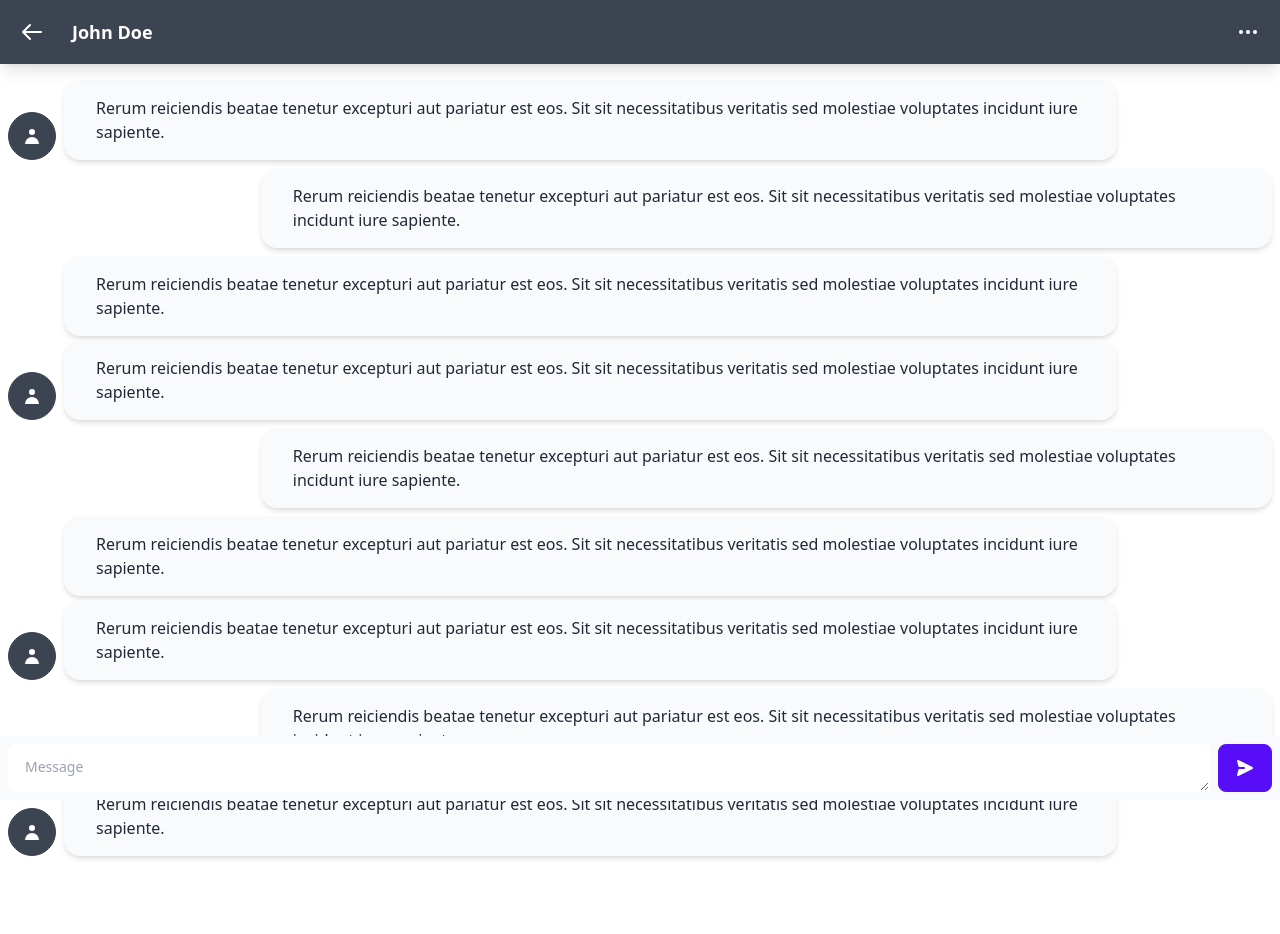
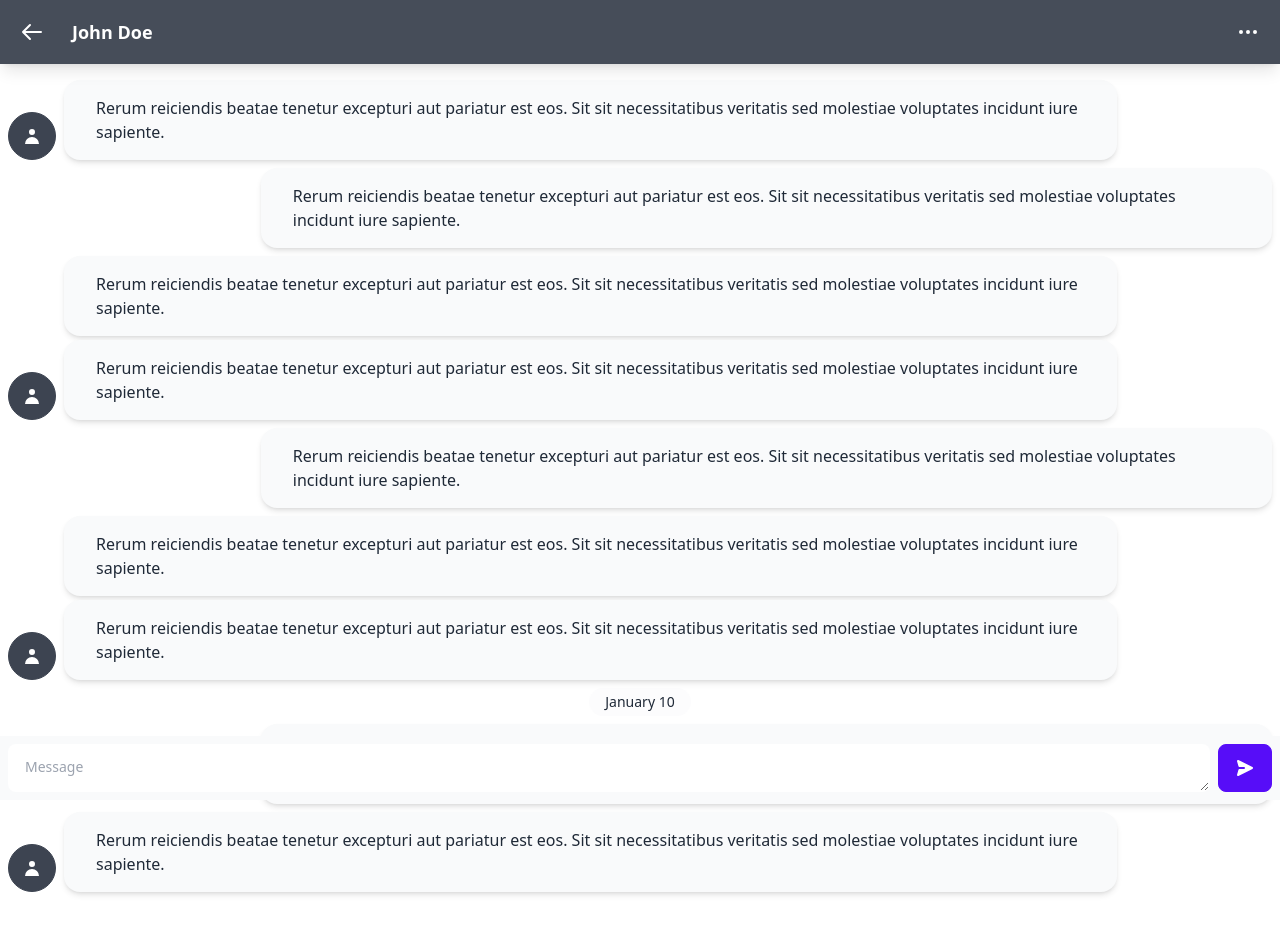
Before and after one commit to c3n7/antimony-frontend, a Vue app: page / in a window 1280 px wide. Shown: the top 934 px of the page. Built offline with nearby package versions, Linux system fonts and the light colour scheme.

Commit message:
Added date card widget

```diff
--- a/src/App.vue
+++ b/src/App.vue
@@ -17,6 +17,7 @@
         <SentMessage />
         <GroupedReceivedMessage />
         <ReceivedMessage />
+        <ChatDateCard />
         <SentMessage />
         <ReceivedMessage />
       </div>
@@ -33,6 +34,7 @@ import SentMessage from "./components/SentMessage.vue";
 import GroupedReceivedMessage from "./components/GroupedReceivedMessage.vue";
 import NavBar from "./components/NavBar.vue";
 import MessageInputSection from "./components/MessageInputSection.vue";
+import ChatDateCard from "./components/ChatDateCard.vue";
 export default {
   name: "App",
   data: function () {
@@ -46,6 +48,7 @@ export default {
     GroupedReceivedMessage,
     NavBar,
     MessageInputSection,
+    ChatDateCard,
   },
 };
 </script>
--- /dev/null
+++ b/src/components/ChatDateCard.vue
@@ -0,0 +1,17 @@
+<template>
+  <div class="basis-full flex justify-center mb-2">
+    <div
+      class="bg-base-200 bg-opacity-50 basis-auto py-1 px-4 rounded-full text-sm"
+    >
+      January 10
+    </div>
+  </div>
+</template>
+
+<script>
+export default {
+  name: "ChatDateCard",
+};
+</script>
+
+<style></style>
--- a/src/components/NavBar.vue
+++ b/src/components/NavBar.vue
@@ -1,6 +1,6 @@
 <template>
   <div
-    class="navbar mb-2 shadow-lg bg-neutral text-neutral-content fixed top-0 left-0 right-0 z-10"
+    class="navbar mb-2 shadow-lg bg-neutral text-neutral-content fixed top-0 left-0 right-0 z-10 bg-opacity-95"
   >
     <div class="flex-none">
       <button class="btn btn-square btn-ghost">
```
